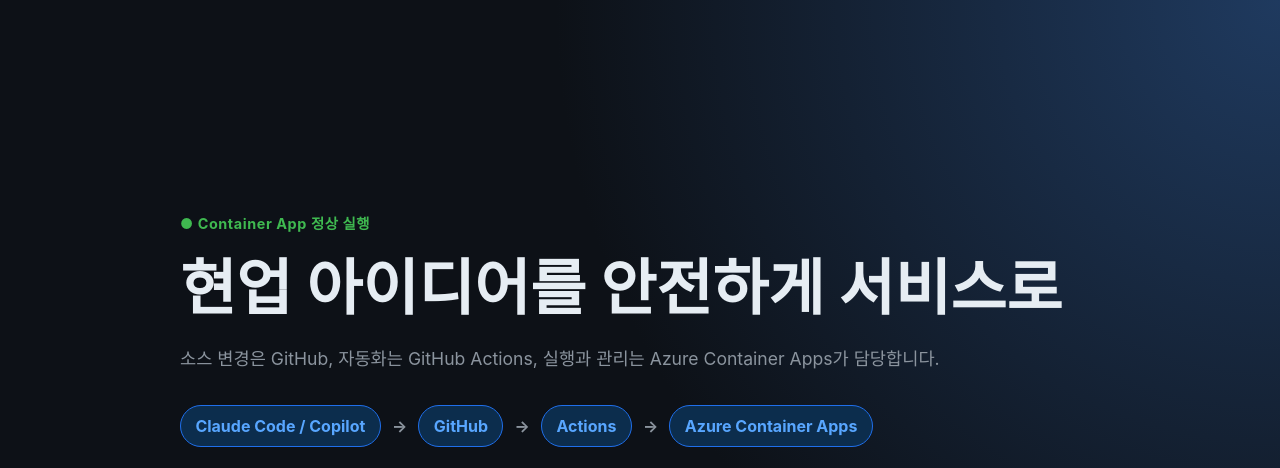
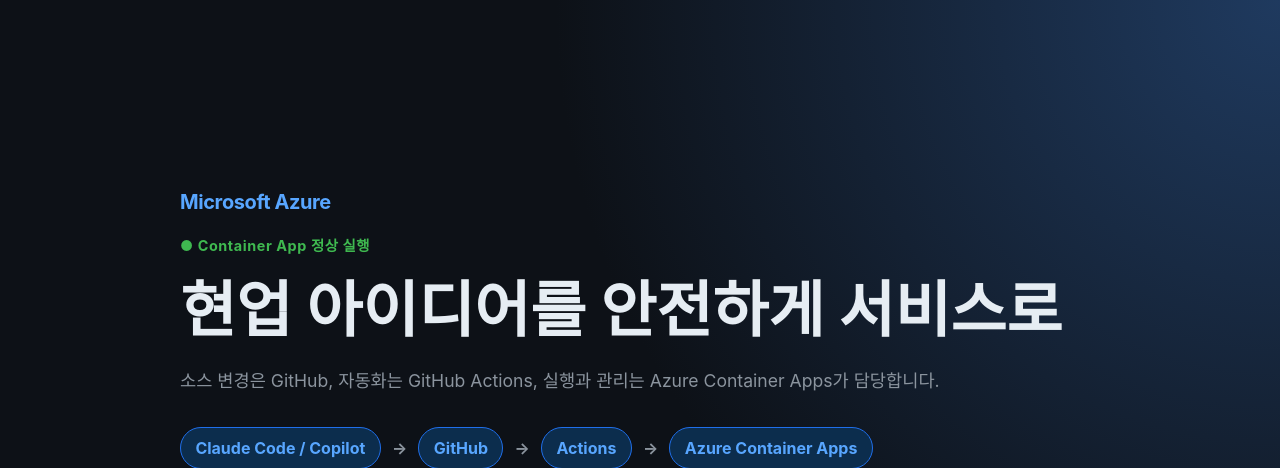
Before and after one commit to junwoojeong100/azure-self-service, a FastAPI app: template src/templates/index.html in a window 1280 px wide. Shown: the top 468 px of the page. Run offline with FastAPI, Linux system fonts and the light colour scheme; the template is opened without the code that fills it, so the values that code supplies are empty.

Commit message:
Add Microsoft Azure branding text
Add the requested Microsoft Azure label and regression coverage.

Co-authored-by: Copilot App <223556219+Copilot@users.noreply.github.com>

```diff
--- a/src/templates/index.html
+++ b/src/templates/index.html
@@ -9,6 +9,7 @@
       * { box-sizing: border-box; }
       body { margin: 0; min-height: 100vh; display: grid; place-items: center; background: radial-gradient(circle at top right, #1f3a5f, var(--bg) 48%); color: var(--text); font-family: -apple-system, BlinkMacSystemFont, "Segoe UI", sans-serif; }
       main { width: min(920px, calc(100% - 32px)); }
+      .brand { margin-bottom: 1.25rem; color: var(--blue); font-size: 1.25rem; font-weight: 700; letter-spacing: -.02em; }
       .badge { color: var(--green); font-weight: 700; font-size: .9rem; letter-spacing: .04em; }
       h1 { font-size: clamp(2rem, 5vw, 3.8rem); margin: .35rem 0 1rem; }
       p { color: var(--muted); line-height: 1.6; font-size: 1.1rem; }
@@ -24,6 +25,7 @@
   </head>
   <body>
     <main>
+      <div class="brand">Microsoft Azure</div>
       <div class="badge">● Container App 정상 실행</div>
       <h1>현업 아이디어를 안전하게 서비스로</h1>
       <p>소스 변경은 GitHub, 자동화는 GitHub Actions, 실행과 관리는 Azure Container Apps가 담당합니다.</p>
```
Also changed, not shown: tests/test_app.py (+1 -0 lines).
